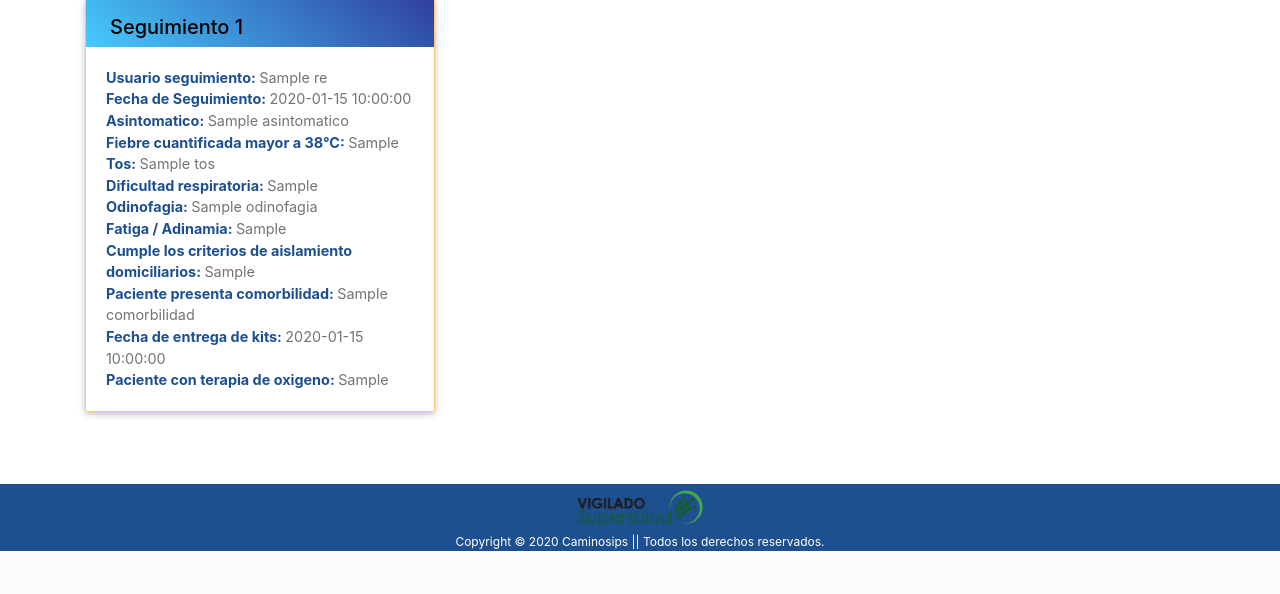
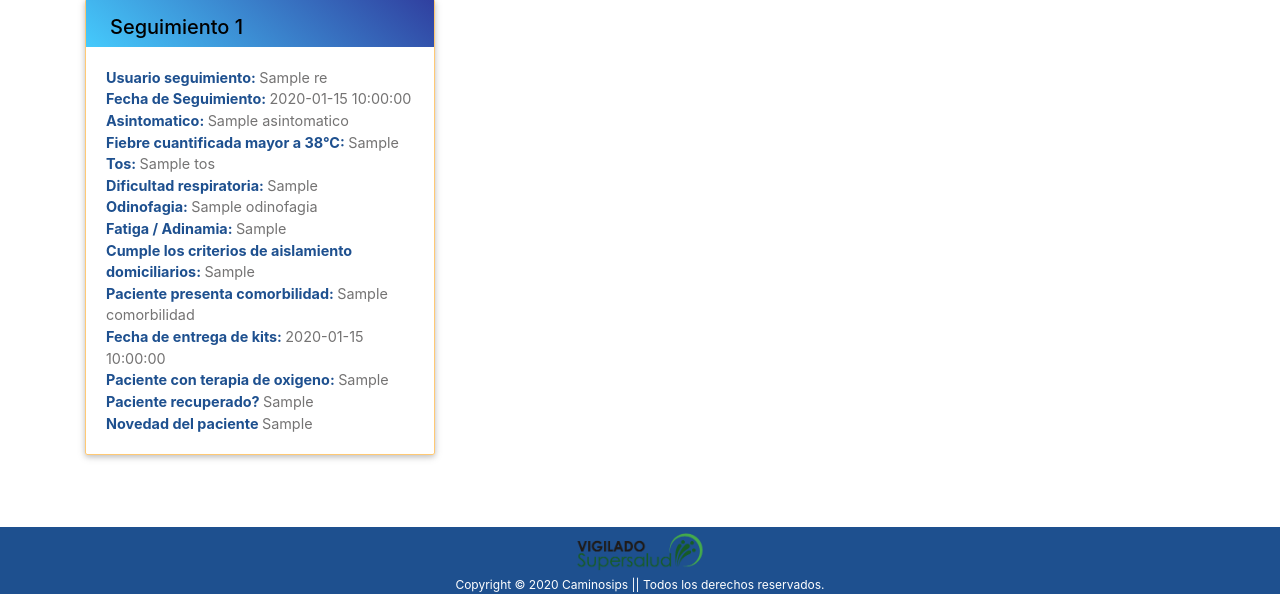
Before and after one commit to EduarRomero2018/Proyecto-Seguimiento-Covid, a PHP site: template views/historial_paciente_view.php in a window 1280 px wide. Shown: the part 812-1406 px from the top of the page. Before the commit the page ends 1363 px from the top, so only its background shows below. Run offline with PHP 8.4, Linux system fonts and the light colour scheme; the visitor is signed in with stand-in values (Sample User, id 1); the template is opened without the code that fills it: most values are stand-ins (such as "Sample title", 1, 10 or a date in 2020); some libraries are stand-ins or nearby versions.

Commit message:
se imprimio pacientes recuperados y novedad del paciente

```diff
--- a/historial_paciente.php
+++ b/historial_paciente.php
@@ -46,7 +46,7 @@ include 'conexion.php';  // Funciona.
             $stm = $conexion->prepare("SELECT
              u.nombre_apellido,
              s.fecha_hora, s.asintomatico, s.fiebre_cuantificada, s.tos, s.dificultad_respiratoria,
-             s.odinofagia, s.fatiga_adinamia, cumple_criterios, comorbilidad, fecha_entrega_kits, oxigeno_terapia
+             s.odinofagia, s.fatiga_adinamia, cumple_criterios, comorbilidad, fecha_entrega_kits, oxigeno_terapia, s.novedad_paciente,s.paciente_recuperado
              FROM `complemento_seg` C
              INNER JOIN pacientes P ON p.id = c.id_pacientes
              INNER JOIN seguimiento_paciente s ON s.complemento_seg_id = c.id
--- a/views/historial_paciente_view.php
+++ b/views/historial_paciente_view.php
@@ -114,6 +114,12 @@
                             <br>
                             <strong style="color:rgba(30, 80, 143)">Paciente con terapia de oxigeno:
                             </strong><?= $key->oxigeno_terapia ?>
+                            <br>
+                            <strong style="color:rgba(30, 80, 143)">Paciente recuperado?
+                            </strong><?= $key->paciente_recuperado ?>
+                            <br>
+                            <strong style="color:rgba(30, 80, 143)">Novedad del paciente
+                            </strong><?= $key->novedad_paciente ?>
                         </p>
                     </div>
                 </div>
```
